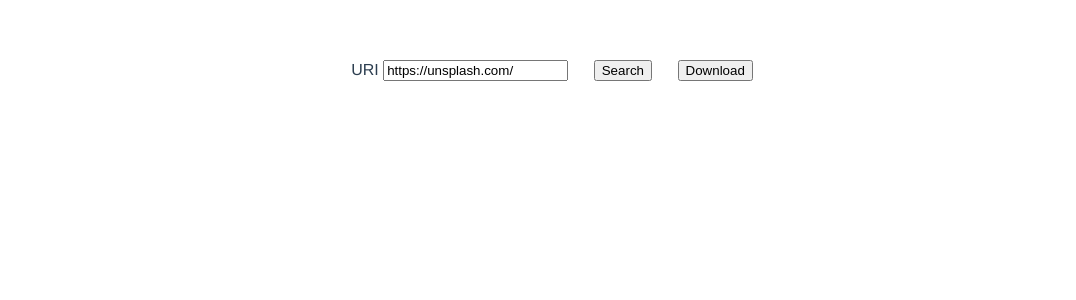
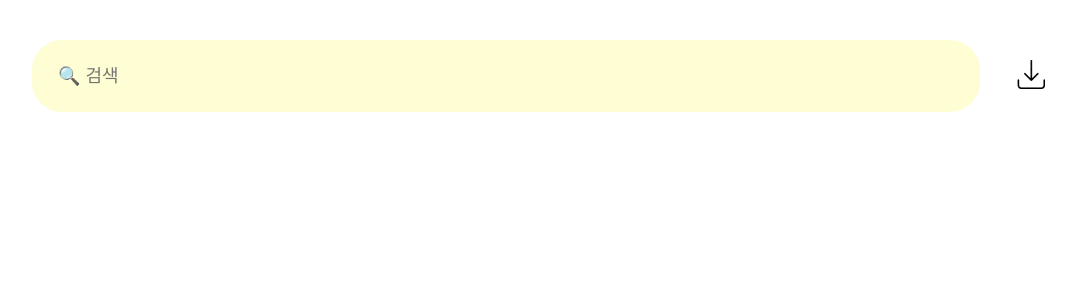
Before and after one commit to Bill1907/e-rolling, a Vue app: page / in a window 1280 px wide. Shown: the top 300 px of the page, without its empty margins (96-1172 px from the left). Built offline with nearby package versions, Linux system fonts and the light colour scheme.

Commit message:
이미지 포커싱 설정

```diff
--- a/src/App.vue
+++ b/src/App.vue
@@ -17,11 +17,10 @@ const setSelectImageList = (value: string[]) => {
 // event handler
 const handleSearchBtn = async (value: string) => {
   urlDataStore.uri = value;
+  urlDataStore.imageList = [];
   const list: string[] | string = await getHTML(value);
   if (Array.isArray(list)) {
-    list.forEach((image: string) => {
-      urlDataStore.imageList.push(image);
-    });
+    urlDataStore.imageList.push(...list);
   }
 };
 
@@ -44,6 +43,7 @@ const handleDownloadBtn = async () => {
       @handleDownloadBtn="handleDownloadBtn"
     />
     <ImageListPart
+      v-if="urlDataStore.imageList.length > 0"
       :list="urlDataStore.imageList"
       @setSelectImageList="setSelectImageList"
     />
--- a/src/assets/styles/style.scss
+++ b/src/assets/styles/style.scss
@@ -54,20 +54,68 @@ body {
 }
 
 #wrap {
-  width: 100vw;
+  width: 100%;
   display: flex;
   flex-direction: column;
   align-items: center;
   gap: 2vh;
 }
+#imageWrapper {
+  margin-top: 10vh;
+}
+
+.uri-input-area{
+  position: fixed;
+  top: 5%;
+}
 
 .url-input-box {
-  width: 80vw;
+  width: 100vw;
   display: flex;
   justify-content: center;
   gap: 2vw;
+  input {
+    border: none;
+    background-color: rgba(255, 252, 196, 0.75);
+    padding: 1vh 2vw;
+    width: 70vw;
+    height: 7vh;
+    font-size: large;
+    border-radius: 30px;
+  }
+  input:hover {
+    background-color: rgba(255, 252, 196, 0.5);
+  }
+  input:focus {
+    outline: none;
+    box-shadow: inset 0px 0px 4px 0px rgba(0,0,0,1);
+    background-color: rgba(255, 252, 196, 0.5);
+  }
+  button {
+    border: none;
+    border-radius: 25px;
+    background-color: rgba(0, 0, 0, 0);
+  }
+}
+
+.downlaod-icon {
+  width: 3vw;
 }
 
 img {
   width: 80%;
+  border-radius: 18px;
 }
+
+.image-wrap-box {
+  input{
+    display: none;
+  }
+  img:hover {
+    border: 3px solid rgba(255, 165, 0, 0.5);
+  }
+}
+
+.image-selected {
+  border: 5px solid rgba(255, 89, 0, 0.89);
+}
--- a/src/components/InputComponent.vue
+++ b/src/components/InputComponent.vue
@@ -17,21 +17,26 @@ onMounted(() => {
 <template>
   <div class="uri-input-area">
     <div class="url-input-box">
-      <label for="uri">URI
+      <label for="uri">
         <input
           type="text"
           id="uri"
+          placeholder="🔍 검색"
           v-model="searchInput"
-          />
+          @keydown.enter="emit('handleSearchBtn', searchInput)"
+        />
       </label>
-      <button @click="emit('handleSearchBtn', searchInput)">Search</button>
-      <button @click="emit('handleDownloadBtn')">Download</button>
+      <button @click="emit('handleDownloadBtn')">
+        <img
+          class="downlaod-icon"
+          src="../assets/download.png"
+          alt=""
+        />
+      </button>
     </div>
   </div>
 </template>
 
 <style scoped lang="scss">
-.uri-input-area {
-  display: flex;
-}
+
 </style>
--- a/src/store/urlData.ts
+++ b/src/store/urlData.ts
@@ -8,7 +8,7 @@ interface urlDataStoreState {
 
 export const useUrlDataStore = defineStore('urlData', {
   state: (): urlDataStoreState => ({
-    uri: 'https://unsplash.com/',
+    uri: '',
     imageList: [],
     selectImageList: [],
   }),
--- a/src/views/ImageListPart.vue
+++ b/src/views/ImageListPart.vue
@@ -32,7 +32,12 @@ onMounted(() => {
             :value="imageSrc"
             v-model="selectImages"
           />
-          <img :src="imageSrc" alt=""/>
+          <img
+            :class="selectImages.includes(imageSrc)? 'image-selected': ''"
+            loading="lazy"
+            :src="imageSrc"
+            alt=""
+          />
         </label>
       </div>
     </div>
```
Also changed, not shown: src/assets/download.png (added).
